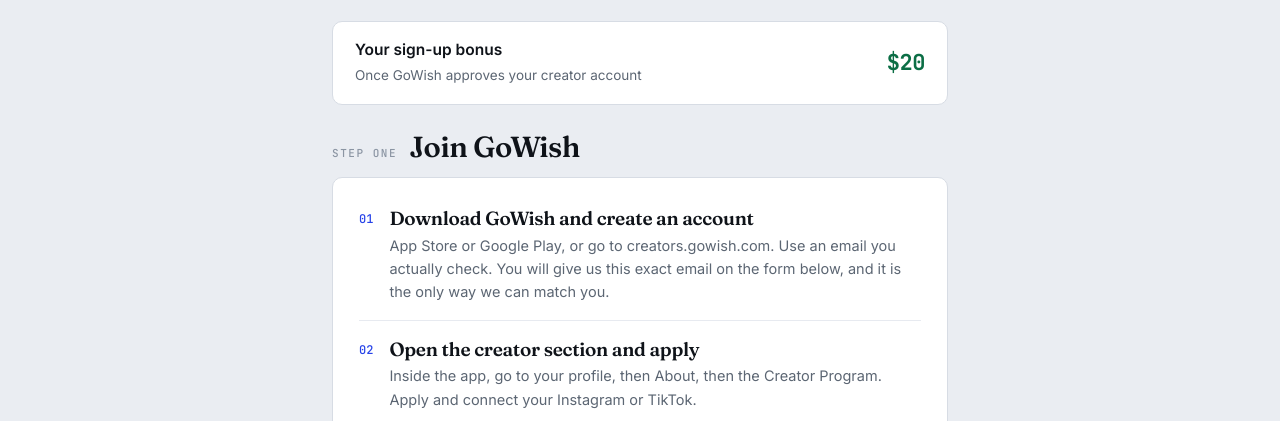
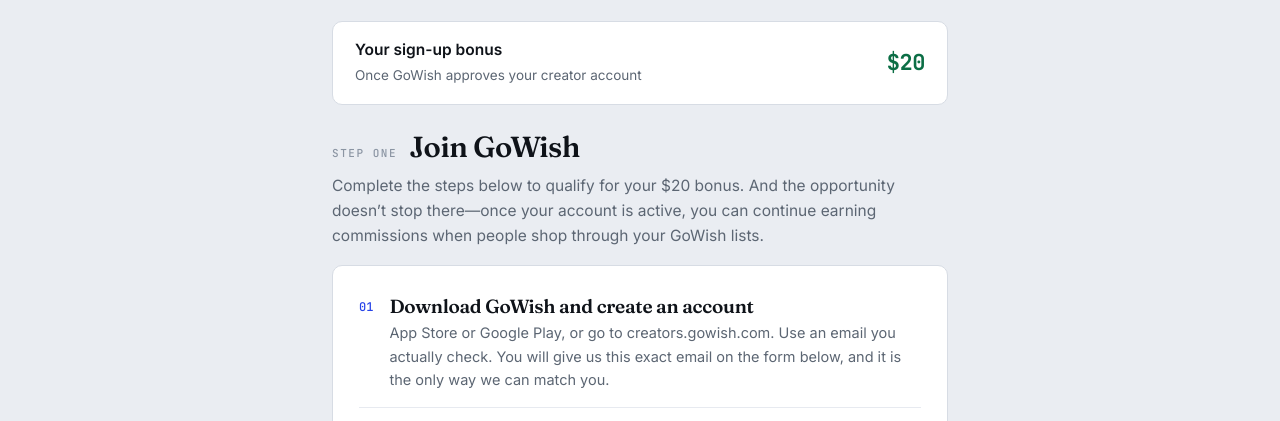
Before and after one commit to gochrz/gowish, a website: page vercel-site/index.html in a window 1280 px wide. Shown: the part 351-772 px from the top of the page. Drawn offline with Linux system fonts and the light colour scheme.

Commit message:
Add step one earnings message

```diff
--- a/vercel-site/index.html
+++ b/vercel-site/index.html
@@ -173,6 +173,7 @@
 .block > h2, .block > h3{margin-bottom:12px}
 section{margin-top:34px}
 .sec-head{display:flex;align-items:baseline;gap:12px;margin-bottom:14px;flex-wrap:wrap}
+.step-intro{max-width:650px;margin:-3px 0 16px;color:var(--muted);font-size:15.5px;line-height:1.6}
 
 /* ============================================================
    SIGNATURE — the payout ledger
@@ -454,6 +455,7 @@
 
   <section style="margin-top:26px">
     <div class="sec-head"><div class="eyebrow">Step one</div><h2>Join GoWish</h2></div>
+    <p class="step-intro">Complete the steps below to qualify for your $<span class="v-creator">20</span> bonus. And the opportunity doesn’t stop there—once your account is active, you can continue earning commissions when people shop through your GoWish lists.</p>
     <div class="block">
       <ol class="steps" id="creator-steps"></ol>
       <div class="store-links" aria-label="Download GoWish">
```
Also changed, not shown: tests/static-pages.test.mjs (+8 -0 lines).
